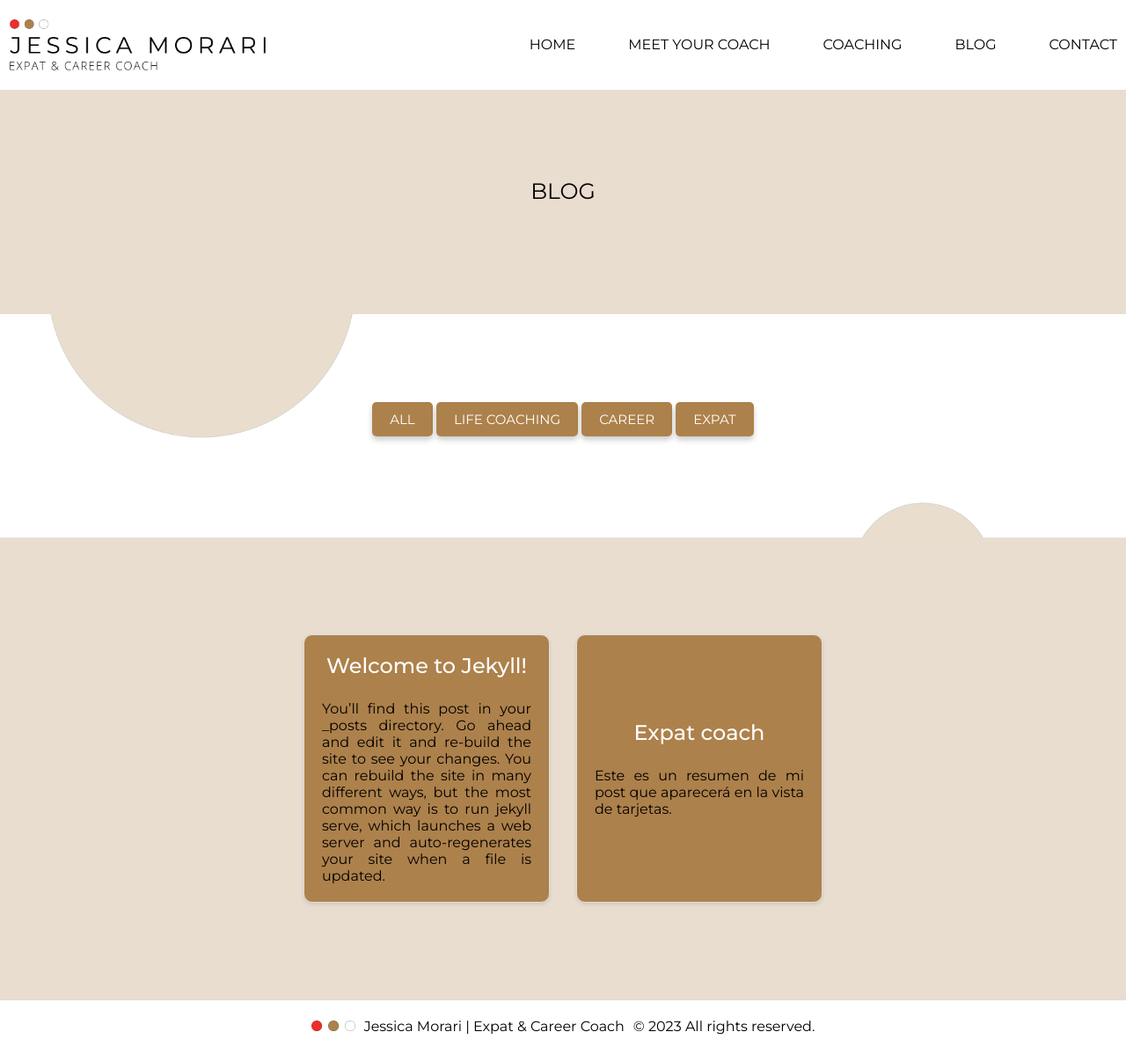
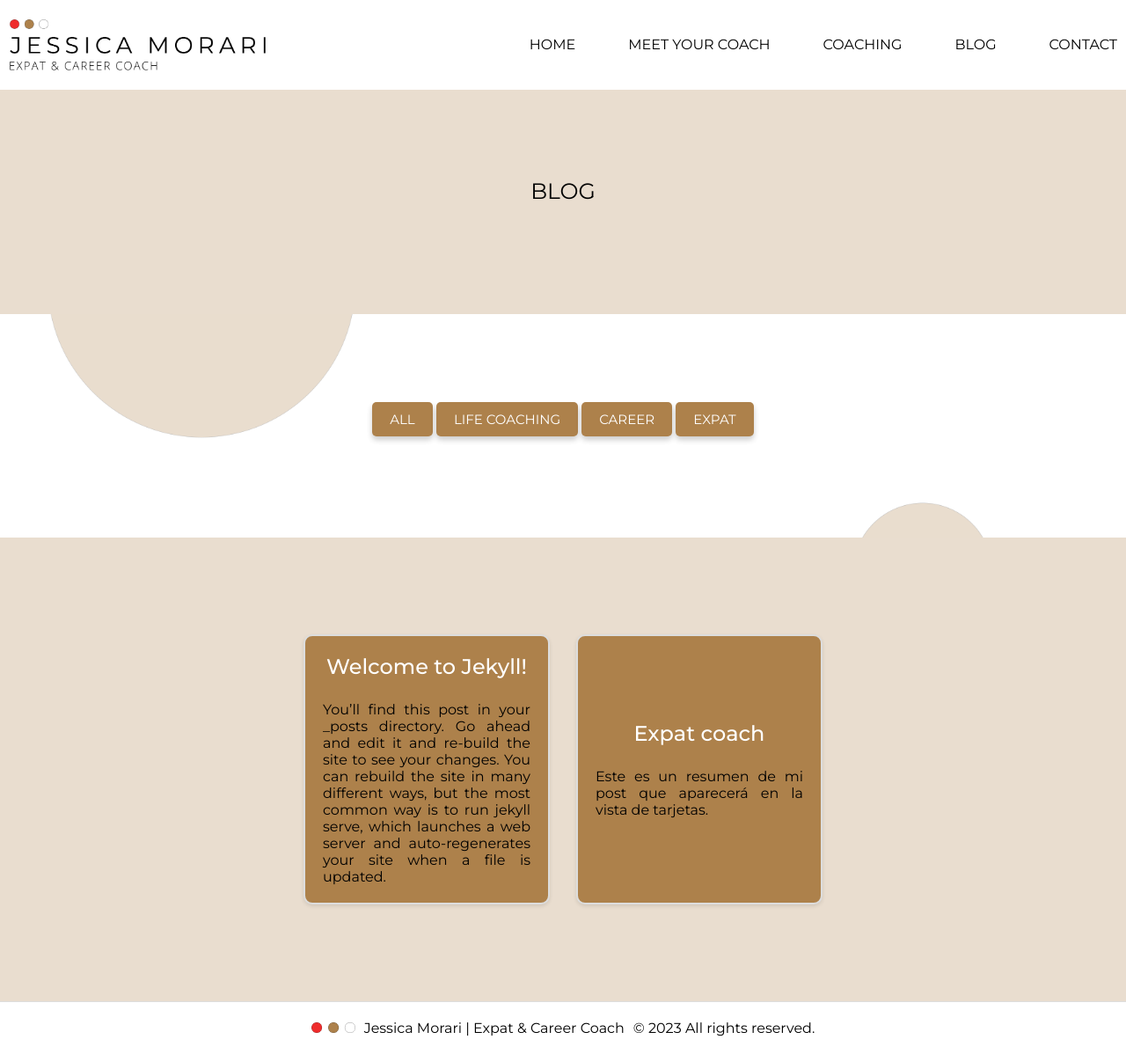
Before and after one commit to javibeat/jess2.0, a Jekyll site: the page built from blog.html, in a window 1280 px wide. Shown: the whole page at 88% size. Built offline with Jekyll 4.4.1, drawn with Linux system fonts in a browser that asks for light colours.

Commit message:
align items

```diff
--- a/assets/css/styles.css
+++ b/assets/css/styles.css
@@ -906,14 +906,13 @@
     min-width: 280px;
     text-align: justify;
     padding: 20px;
-    border: 1px solid #ddd;
+    border: 2px solid #ddd;
     border-radius: 10px;
     box-shadow: 0 2px 4px rgba(0, 0, 0, 0.1);
     margin: 10px;
     display: flex;
     flex-direction: column;
     justify-content: center;
-    align-items: center;
     background-color: var(--primary-color);
 }
 
```
